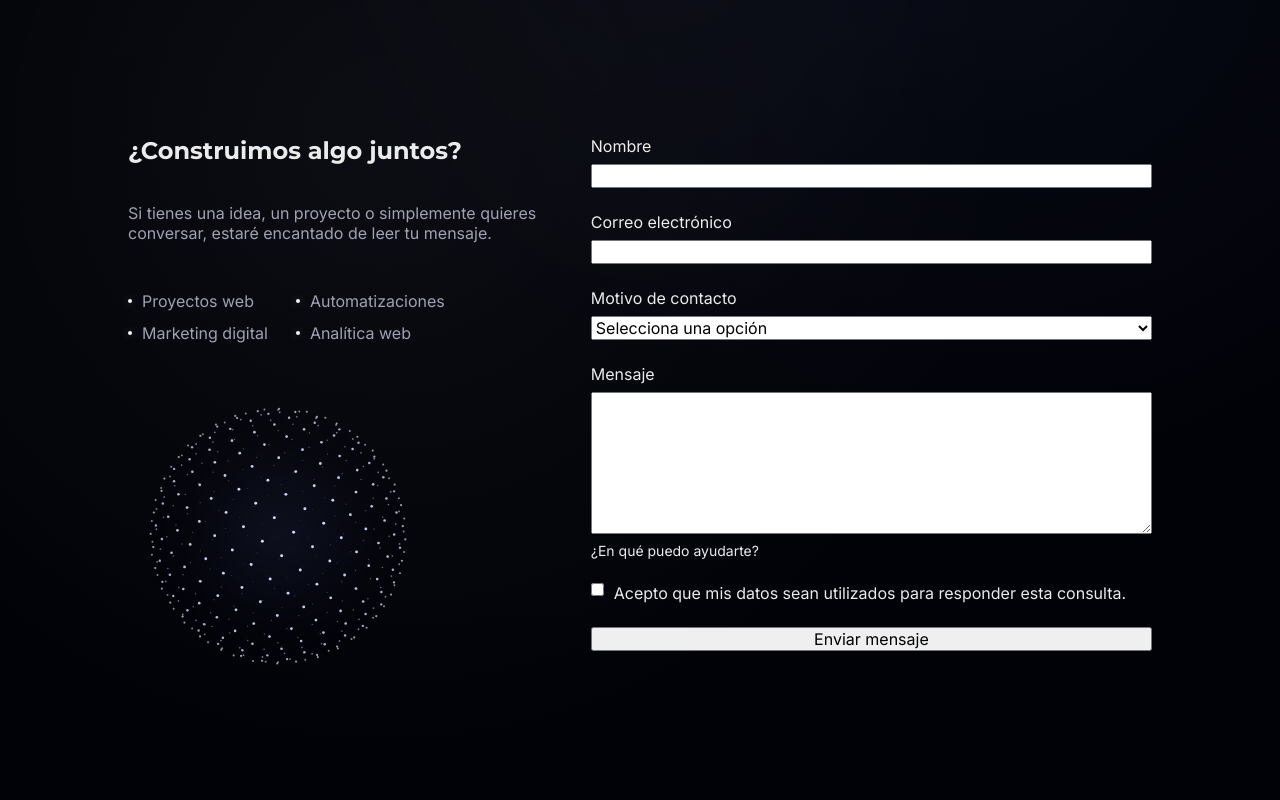
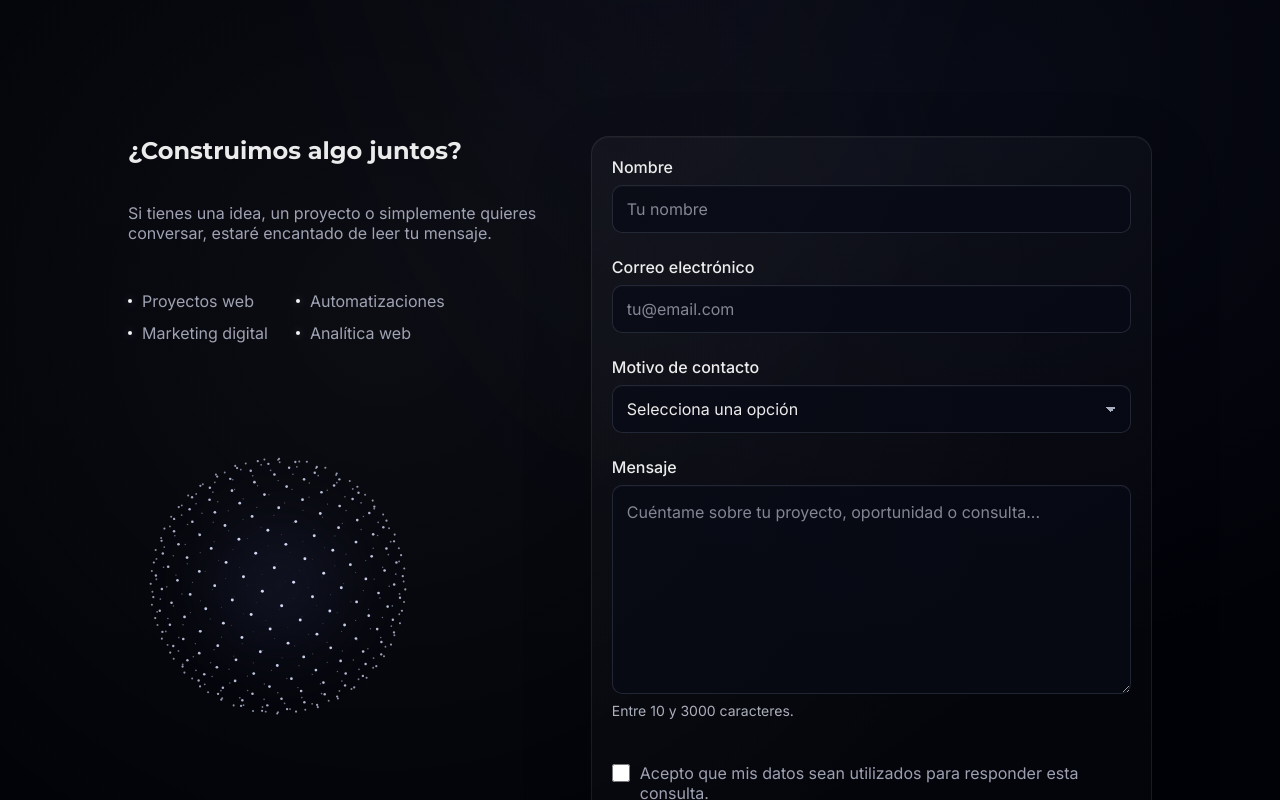
Before and after one commit to mircomania/mircomania-1-1.0, a Next.js app: page / in a window 1280 px wide. Shown: the part 2100-2900 px from the top of the page. Built offline with nearby package versions, Linux system fonts and the light colour scheme; no server answers; the database is empty.

Commit message:
27 commit mircomania-1-1.0 - diseño base form

```diff
--- a/src/components/exports/form/ContactForm.module.css
+++ b/src/components/exports/form/ContactForm.module.css
@@ -1,33 +1,137 @@
 .form {
     display: flex;
     flex-direction: column;
-    justify-content: center;
-    color: var(--text-primary);
     gap: 24px;
     width: 100%;
+    padding: 20px;
+    border: 1px solid rgb(255 255 255 / 8%);
+    border-radius: 18px;
+    background: linear-gradient(145deg, rgb(255 255 255 / 3%), rgb(255 255 255 / 1%));
+    box-shadow:
+        0 24px 70px rgb(0 0 0 / 18%),
+        inset 0 1px 0 rgb(255 255 255 / 3%);
+    color: var(--text-primary);
+    font-size: 16px;
 }
 
 .field {
+    position: relative;
     display: flex;
     flex-direction: column;
     gap: 8px;
+}
+
+.field label {
+    font-size: 16px;
+    font-weight: 500;
 }
 
 .field input,
 .field select,
 .field textarea {
     width: 100%;
+    border: 1px solid rgb(190 200 230 / 15%);
+    border-radius: 10px;
+    outline: none;
+    background-color: rgb(8 11 22 / 72%);
+    box-shadow:
+        inset 0 1px 0 rgb(255 255 255 / 2%),
+        0 0 0 0 rgb(150 165 255 / 0%);
+    color: var(--text-primary);
     font: inherit;
+    transition:
+        border-color 180ms ease,
+        background-color 180ms ease,
+        box-shadow 180ms ease;
+}
+
+.field select {
+    appearance: none;
+    padding-right: 44px;
+    background-image:
+        linear-gradient(45deg, transparent 50%, rgb(210 216 235 / 80%) 50%), linear-gradient(135deg, rgb(210 216 235 / 80%) 50%, transparent 50%);
+    background-position:
+        calc(100% - 19px) 50%,
+        calc(100% - 14px) 50%;
+    background-size:
+        5px 5px,
+        5px 5px;
+    background-repeat: no-repeat;
+    cursor: pointer;
+}
+
+.field select:disabled {
+    cursor: not-allowed;
+    opacity: 0.55;
+}
+
+.field select option {
+    background-color: #0b0e18;
+    color: var(--text-primary);
+}
+
+.field input,
+.field select {
+    min-height: 48px;
+    padding: 0 14px;
 }
 
 .field textarea {
+    min-height: 160px;
+    padding: 14px;
+    line-height: 1.6;
     resize: vertical;
 }
 
+.field input::placeholder,
+.field textarea::placeholder {
+    color: var(--text-muted);
+    opacity: 0.75;
+}
+
+.field input[aria-invalid='true'],
+.field select[aria-invalid='true'],
+.field textarea[aria-invalid='true'] {
+    border-color: rgb(224 105 105 / 72%);
+}
+
+.field input:focus-visible,
+.field select:focus-visible,
+.field textarea:focus-visible {
+    border-color: rgb(165 180 255 / 62%);
+    background-color: rgb(10 14 28 / 92%);
+    box-shadow:
+        0 0 0 3px rgb(135 150 255 / 10%),
+        0 0 24px rgb(110 125 225 / 7%);
+}
+
 .checkboxField {
-    display: flex;
-    align-items: flex-start;
+    position: relative;
+    display: grid;
+    grid-template-columns: 18px minmax(0, 1fr);
+    align-items: start;
     gap: 10px;
+    margin: 20px 0;
+}
+
+.checkboxField input {
+    width: 18px;
+    height: 18px;
+    margin: 1px 0 0;
+    accent-color: rgb(160 174 255);
+    cursor: pointer;
+}
+
+.checkboxField label {
+    color: var(--text-secondary);
+    cursor: pointer;
+    font-size: 16px;
+}
+
+.fieldError {
+    position: absolute;
+    bottom: -20px;
+    font-size: 14px;
 }
 
 .fieldError,
@@ -36,7 +140,8 @@
 }
 
 .fieldHelp {
-    font-size: 0.875rem;
+    color: var(--text-muted);
+    font-size: 14px;
 }
 
 .successMessage {
@@ -55,3 +160,59 @@
     cursor: not-allowed;
     opacity: 0.6;
 }
+
+.form button[type='submit'] {
+    display: inline-flex;
+    align-items: center;
+    justify-content: center;
+    gap: 10px;
+    min-height: 50px;
+    padding: 0 22px;
+    border: 1px solid rgb(176 188 255 / 24%);
+    border-radius: 10px;
+    background: linear-gradient(110deg, rgb(255 255 255 / 7%), rgb(148 163 255 / 8%));
+    box-shadow:
+        inset 0 1px 0 rgb(255 255 255 / 6%),
+        0 12px 30px rgb(0 0 0 / 16%);
+    color: var(--text-primary);
+    font: inherit;
+    font-weight: 600;
+    cursor: pointer;
+    transition:
+        border-color 180ms ease,
+        background-color 180ms ease,
+        box-shadow 180ms ease,
+        transform 180ms ease;
+}
+
+.form button[type='submit']:focus-visible {
+    outline: 2px solid rgb(165 180 255 / 70%);
+    outline-offset: 3px;
+}
+
+.form button[type='submit']:active:not(:disabled) {
+    transform: translateY(0);
+}
+
+.form button[type='submit']:disabled {
+    cursor: not-allowed;
+    opacity: 0.55;
+}
+
+@media (min-width: 1200px) {
+    .field input:hover,
+    .field select:hover,
+    .field textarea:hover {
+        border-color: rgb(190 200 230 / 28%);
+        background-color: rgb(10 14 28 / 82%);
+    }
+
+    .form button[type='submit']:hover:not(:disabled) {
+        border-color: rgb(176 188 255 / 42%);
+        box-shadow:
+            inset 0 1px 0 rgb(255 255 255 / 8%),
+            0 14px 36px rgb(0 0 0 / 20%),
+            0 0 24px rgb(120 135 235 / 8%);
+        transform: translateY(-1px);
+    }
+}
--- a/src/components/exports/form/ContactForm.tsx
+++ b/src/components/exports/form/ContactForm.tsx
@@ -21,6 +21,7 @@ export default function ContactForm() {
                     id="contact-name"
                     name="name"
                     type="text"
+                    placeholder="Tu nombre"
                     value={values.name}
                     onChange={handleTextChange}
                     autoComplete="name"
@@ -45,6 +46,7 @@ export default function ContactForm() {
                     id="contact-email"
                     name="email"
                     type="email"
+                    placeholder="tu@email.com"
                     value={values.email}
                     onChange={handleTextChange}
                     autoComplete="email"
@@ -101,6 +103,7 @@ export default function ContactForm() {
                 <textarea
                     id="contact-message"
                     name="message"
+                    placeholder="Cuéntame sobre tu proyecto, oportunidad o consulta..."
                     value={values.message}
                     onChange={handleTextChange}
                     minLength={10}
@@ -112,7 +115,7 @@ export default function ContactForm() {
                 />
 
                 <p id="contact-message-help" className={styles.fieldHelp}>
-                    ¿En qué puedo ayudarte?
+                    Entre 10 y 3000 caracteres.
                 </p>
 
                 {errors.message && (
@@ -137,13 +140,13 @@ export default function ContactForm() {
                 />
 
                 <label htmlFor="contact-privacy">Acepto que mis datos sean utilizados para responder esta consulta.</label>
+
+                {errors.privacyAccepted && (
+                    <p id="contact-privacy-error" className={styles.fieldError}>
+                        {errors.privacyAccepted}
+                    </p>
+                )}
             </div>
-
-            {errors.privacyAccepted && (
-                <p id="contact-privacy-error" className={styles.fieldError}>
-                    {errors.privacyAccepted}
-                </p>
-            )}
 
             <div className={styles.honeypot} aria-hidden="true">
                 <label htmlFor="contact-website">Sitio web</label>
--- a/src/components/exports/home/home5/home5.module.css
+++ b/src/components/exports/home/home5/home5.module.css
@@ -17,6 +17,7 @@
 
 .presentationContainer {
     display: flex;
+    flex-direction: column;
     align-items: flex-start;
 }
 
@@ -25,17 +26,16 @@
     flex-direction: column;
     align-items: start;
     justify-content: center;
-    gap: 20px;
 }
 
 .textContainer h2 {
-    margin-bottom: 18px;
+    margin-bottom: 38px;
     font-size: 24px;
 }
 
 .textContainer p {
     color: var(--text-secondary);
-    margin-bottom: 28px;
+    margin-bottom: 48px;
     font-size: 16px;
 }
 
@@ -79,9 +79,8 @@
     }
 
     .presentationContainer {
-        flex-direction: column;
         justify-content: space-between;
-        min-height: 550px;
+        min-height: 600px;
     }
 
     .textContainer ul {
--- a/src/utils/validateContact.ts
+++ b/src/utils/validateContact.ts
@@ -52,7 +52,7 @@ export function validateContactPayload(payload: ContactFormPayload): ContactVali
     }
 
     if (message.length < 10 || message.length > 3000) {
-        errors.message = 'El mensaje debe tener mínimo  10 caracteres.';
+        errors.message = 'El mensaje debe tener mínimo 10 caracteres.';
     }
 
     if (payload.privacyAccepted !== true) {
```
